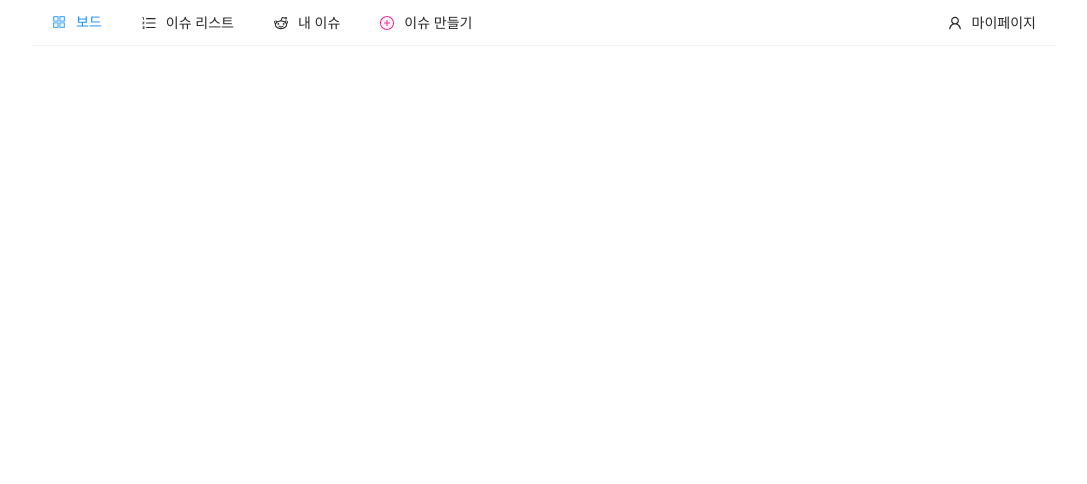
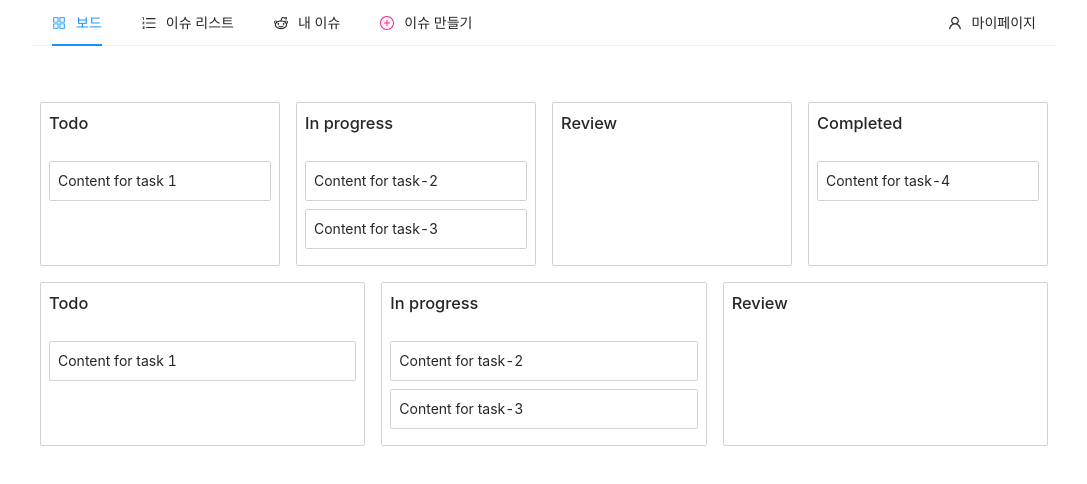
Before and after one commit to afds4567/issueTracker, a React (Create React App) app: page /board in a window 1280 px wide. Shown: the top 484 px of the page, without its empty margins (96-1183 px from the left). Built offline with nearby package versions, Linux system fonts and the light colour scheme.

Commit message:
dnd추가

```diff
--- a/package.json
+++ b/package.json
@@ -9,6 +9,7 @@
     "antd": "^4.19.5",
     "axios": "^0.26.1",
     "react": "^18.0.0",
+    "react-beautiful-dnd": "^13.1.0",
     "react-dom": "^18.0.0",
     "react-highlight-words": "^0.18.0",
     "react-router-dom": "^6.3.0",
--- a/src/App.js
+++ b/src/App.js
@@ -1,22 +1,7 @@
-import { Route, Routes } from "react-router-dom";
-import './App.css';
-import Department from './Component/Department';
-import Login from './Component/Login';
-import Card from './Component/Card';
-import IssueList from './Component/IssueList';
-import Board from "./Component/header";
+import Router from './Router';
+
 function App() {
-  return (
-    <div>
-      <Routes>
-        <Route path="/login" element={<Login />} />
-        <Route path="/project" element={<Card />} />
-        <Route path="/Department" element={<Department />} />
-        <Route path="/" element={<IssueList/>} />
-        <Route path="/board" element={<Board/>} />
-      </Routes>
-    </div>
-  );
+  return <Router />;
 }
 
 export default App;
--- /dev/null
+++ b/src/Component/Board/Board.jsx
@@ -0,0 +1,138 @@
+import React,{ useState } from "react";
+import Header from "../header";
+import { DragDropContext, Droppable} from "react-beautiful-dnd";
+import styled from "styled-components";
+import Column from "./Column";
+
+const dataset = {
+	tasks: {
+		"task-1": { id: "task-1", content: "Content for task 1" },
+		"task-2": { id: "task-2", content: "Content for task-2" },
+		"task-3": { id: "task-3", content: "Content for task-3" },
+		"task-4": { id: "task-4", content: "Content for task-4" }
+	},
+	columns: {
+		"column-1": { id: "column-1", title: "Todo", taskIds: ['task-1'] },
+		"column-2": { id: "column-2", title: "In progress", taskIds: ['task-2', 'task-3'] },
+		"column-3": { id: "column-3", title: "Review", taskIds: [] },
+		"column-4": { id: "column-4", title: "Completed", taskIds: ["task-4"] }
+	},
+	columnOrder: ["column-1", "column-2", "column-3", "column-4"],
+	columnOrder2: ["column-1", "column-2", "column-3"]
+};
+const Container = styled.div`
+    display : flex;
+`
+
+
+const Board = () => {
+	const [data, setData] = useState(dataset);
+
+	function handleOnDragEnd(result) {
+		console.log('result ? ', result);
+		const { destination, source, draggableId, type } = result;
+		if (!destination) { return };
+		if (destination.droppableId === source.droppableId && destination.index === source.index) { return };
+		const start = data.columns[source.droppableId];
+    const finish = data.columns[destination.droppableId];
+		//If dropped inside the same column
+		if (start === finish) {
+			const newTaskIds = Array.from(start.taskIds);
+			newTaskIds.splice(source.index, 1);
+			newTaskIds.splice(destination.index, 0, draggableId);
+			const newColumn = {
+				...start,
+				taskIds: newTaskIds
+			}
+			const newState = {
+				...data,
+				columns: {
+					...data.columns,
+					[newColumn.id]: newColumn
+				}
+			}
+			setData(newState)
+			return;
+		}
+		//If dropped in a different column
+		const startTaskIds = Array.from(start.taskIds);
+		startTaskIds.splice(source.index, 1);
+		const newStart = {
+			...start,
+			taskIds: startTaskIds
+		}
+		const finishTaskIds = Array.from(finish.taskIds);
+		finishTaskIds.splice(destination.index, 0, draggableId);
+		const newFinish = {
+			...finish,
+			taskIds: finishTaskIds
+		}
+		const newState = {
+			...data,
+			columns: {
+				...data.columns,
+				[newStart.id]: newStart,
+				[newFinish.id]: newFinish
+			}
+		}
+
+		setData(newState)
+  }
+	return (
+		<>
+			<Header />
+			<div style={{ padding: "3rem 8rem" }}>
+			<DragDropContext onDragEnd={handleOnDragEnd}>
+				<Droppable droppableId="all-columns" direction='horizontal' type='column'>
+					{(provided) => (
+						<Container
+							{...provided.droppableProps}
+							ref={provided.innerRef}
+						>
+
+								{data.columnOrder.map((id, index) => {
+									const column = data.columns[id];
+									const tasks = column.taskIds.map(taskId => data.tasks[taskId])
+									return <Column key={column.id} column={column} tasks={tasks} index={index} />
+								})}
+							{provided.placeholder}
+						</Container>
+					)}
+				</Droppable>
+				</DragDropContext>
+
+				<DragDropContext onDragEnd={handleOnDragEnd}>
+				<Droppable droppableId="all-columns" direction='horizontal' type='column'>
+					{(provided) => (
+						<Container
+							{...provided.droppableProps}
+							ref={provided.innerRef}
+						>
+								{data.columnOrder2.map((id, index) => {
+									const column = data.columns[id];
+									const tasks = column.taskIds.map(taskId => data.tasks[taskId])
+									return <Column key={column.id} column={column} tasks={tasks} index={index} />
+
+									// <Draggable key={id} draggableId={id} index={index}>
+									// 	{(provided) => (
+									// 		<li
+									// 			ref={provided.innerRef}
+									// 			{...provided.dragHandleProps}
+									// 			{...provided.draggableProps}
+									// 		>
+									// 			{title}
+									// 		</li>
+									// 	)}
+									// </Draggable>
+								})}
+							{provided.placeholder}
+						</Container>
+					)}
+				</Droppable>
+			</DragDropContext>
+			</div>
+		</>
+	);
+};
+
+export default Board;
--- /dev/null
+++ b/src/Component/Board/Column.jsx
@@ -0,0 +1,42 @@
+import React from 'react'
+import styled from 'styled-components'
+import { Droppable } from 'react-beautiful-dnd'
+import Task from './Task';
+
+const Container = styled.div`
+    margin: 8px;
+    border: 1px solid lightgrey;
+    border-radius: 2px;
+    width:100%;
+    display:flex;
+    flex-direction: column;
+    background-color:white;
+`;
+const Title = styled.h3`
+    padding: 8px
+`;
+const TaskList = styled.div`
+    padding: 8px;
+    background-color: ${props => (props.isDraggingOver ? 'skyblue' : 'inherit')};
+    min-height:100px;
+`;
+
+export default function Column(props) {
+  return (
+		<Container>
+			<Title>{props.column.title}</Title>
+			<Droppable droppableId={props.column.id} type='task'>
+				{(provided, snapshot) => (
+					<TaskList
+						ref={provided.innerRef}
+						{...provided.droppableProps}
+						isDraggingOver={snapshot.isDraggingOver}
+					>
+						{props.tasks.map((task, index) => <Task key={task.id} task={task} index={index} />)}
+						{provided.placeholder}
+					</TaskList>
+				)}
+			</Droppable>
+		</Container>
+  )
+}
--- /dev/null
+++ b/src/Component/Board/Task.jsx
@@ -0,0 +1,28 @@
+import React from 'react'
+import styled from 'styled-components'
+import { Draggable } from 'react-beautiful-dnd'
+const Container = styled.div`
+    border: 1px solid lightgrey;
+    padding:8px;
+    margin-bottom:8px;
+    border-radius:2px;
+    background-color:${props => (props.isDragging ? 'lightgreen' : 'white')};
+`
+function Task(props) {
+    return (
+        <Draggable draggableId={props.task.id} index={props.index}>
+            {(provided, snapshot) => (
+                <Container
+                    {...provided.draggableProps}
+                    {...provided.dragHandleProps}
+                    ref={provided.innerRef}
+                    isDragging={snapshot.isDragging}
+                >
+                    {props.task.content}
+                </Container>
+            )}
+        </Draggable>
+    )
+}
+
+export default Task
--- a/src/Component/header.jsx
+++ b/src/Component/header.jsx
@@ -1,21 +1,23 @@
-import React, { useState } from 'react';
+import React, { useState,useEffect} from 'react';
 import { RedditOutlined , AppstoreTwoTone, OrderedListOutlined,UserOutlined,PlusCircleTwoTone } from '@ant-design/icons';
 import { Menu, Modal } from 'antd';
 import styled from 'styled-components';
 import Department from './Department';
-import { Route, Link } from 'react-router-dom';
+import { Link,useLocation } from 'react-router-dom';
 
 const HeaderWrapper = styled.div`
   padding: 0 8rem;
 `
 const Header = () => {
 	//헤더 메뉴 부분 : 보드, 이슈 리스트, 내 이슈, 이슈 만들기, 마이페이지
-    const [current, setCurrent] = useState("보드");
-    const handleClick = e => {
-        console.log('click ', e);
-        setCurrent(e.key);
-    };
-
+	const [current, setCurrent] = useState("");
+	const {pathname} = useLocation();
+	// const handleClick = e => {
+	// 	console.log('click ', e);
+	// };
+	useEffect(() => {
+		setCurrent(pathname.substring(1));
+	}, [pathname]);
 	//모달창 부분
 	const [isModalVisible, setIsModalVisible] = useState(false);
 	const changeModal = () => {
@@ -34,13 +36,16 @@ const Header = () => {
 
 	return (
 		<HeaderWrapper>
-            <Menu  onClick={handleClick} selectedKeys={[current]} mode="horizontal">
-                <Link to= "/board"><Menu.Item key="보드" icon={<AppstoreTwoTone />}>
+			<Menu selectedKeys={[current]} mode="horizontal">
+				<Menu.Item key="board" icon={<AppstoreTwoTone />}>
+					<Link to= "/board">
 						보드
-
-            </Menu.Item></Link>
-            <Menu.Item key="이슈 리스트" icon={<OrderedListOutlined />} >
+					</Link>
+				</Menu.Item>
+				<Menu.Item key="" icon={<OrderedListOutlined />} >
+					<Link to= "/">
 						이슈 리스트
+					</Link>
 				</Menu.Item>
 				<Menu.Item  key="내 이슈" icon={<RedditOutlined />}>
 						{/* <a href="https://ant.design" target="_blank" rel="noopener noreferrer"> */}
@@ -56,7 +61,6 @@ const Header = () => {
 					<Modal visible={isModalVisible} onOk={handleOk} onCancel={handleCancel} footer={null} >
 						<Department modal changeModal={changeModal} />
 					</Modal>
-
 			</Menu>
 		</HeaderWrapper>
 	);
--- /dev/null
+++ b/src/Router.jsx
@@ -0,0 +1,22 @@
+import { Route, Routes } from "react-router-dom";
+import './App.css';
+import Department from './Component/Department';
+import Login from './Component/Login';
+import Card from './Component/Card';
+import IssueList from './Component/IssueList';
+import Board from "./Component/Board/Board";
+function Router() {
+  return (
+    <div>
+      <Routes>
+        <Route path="/login" element={<Login />} />
+        <Route path="/project" element={<Card />} />
+        <Route path="/Department" element={<Department />} />
+        <Route path="/" element={<IssueList/>} />
+        <Route path="/board" element={<Board/>} />
+      </Routes>
+    </div>
+  );
+}
+
+export default Router;
```
Also changed, not shown: board.json (added, +18 -0 lines), src/Component/Board.jsx (deleted, +0 -13 lines), 11 other files (tests, documents, lock files or other folders). Lines whose indentation alone changed are shown as unchanged.
